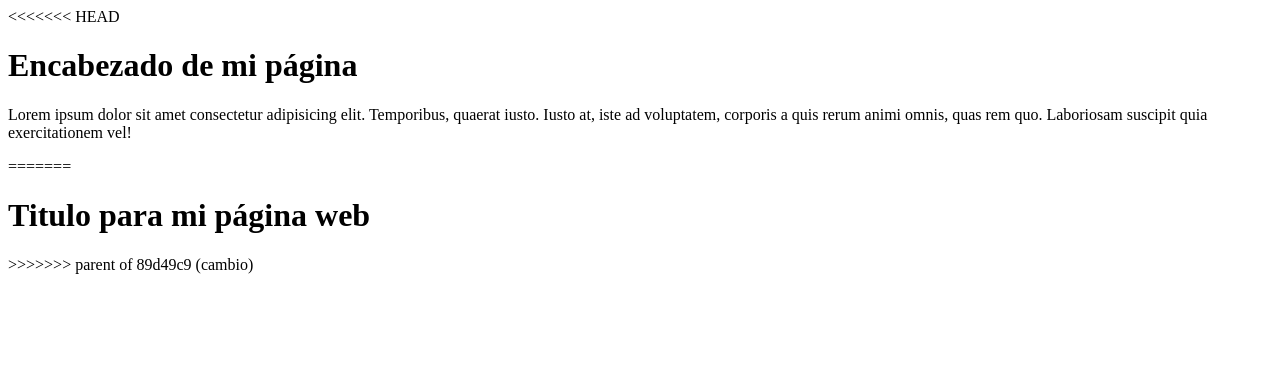
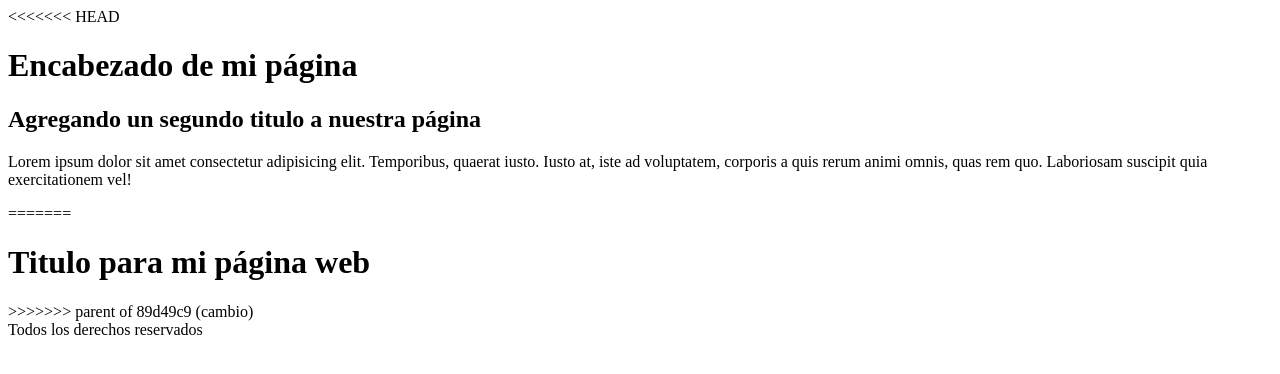
Before and after one commit to briancasas/Jap_Grupal, a plain HTML site: page index.html in a window 1280 px wide. Drawn offline with Linux system fonts and the light colour scheme.

Commit message:
agregando footer

```diff
--- a/index.html
+++ b/index.html
@@ -3,17 +3,20 @@
 
 <head>
     <meta charset="UTF-8">
-    <title></title>
+    <title>Este es el titulo para mi pagina</title>
 
 </head>
 
 <body>
 <<<<<<< HEAD
 <h1>Encabezado de mi página</h1>
+<h2> Agregando un segundo titulo a nuestra página</h2>
 <p>Lorem ipsum dolor sit amet consectetur adipisicing elit. Temporibus, quaerat iusto. Iusto at, iste ad voluptatem, corporis a quis rerum animi omnis, quas rem quo. Laboriosam suscipit quia exercitationem vel!</p>
 =======
 <h1>Titulo para mi página web</h1>
 >>>>>>> parent of 89d49c9 (cambio)
 </body>
 
+<footer> Todos los derechos reservados </footer>
+
 </html>
```
